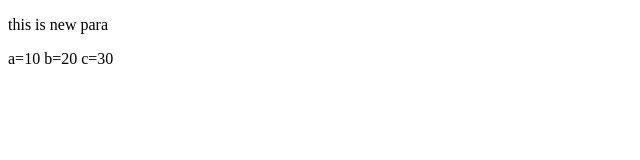
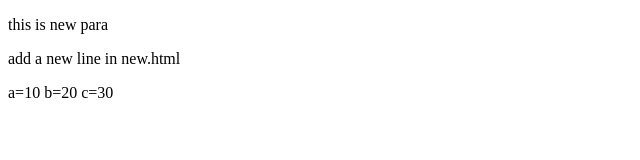
Before and after one commit to ritik23012006-dot/new_project, a plain HTML site: page new.html in a window 1280 px wide. Shown: the whole page, without its empty margins (0-640 px from the left). Drawn offline with Linux system fonts and the light colour scheme.

Commit message:
Update new.html add new line

```diff
--- a/new.html
+++ b/new.html
@@ -9,6 +9,7 @@
     <p>
         this is new para
     </p>
+    <p> add a new line in  new.html</p>
     a=10
     b=20
     c=30
```
